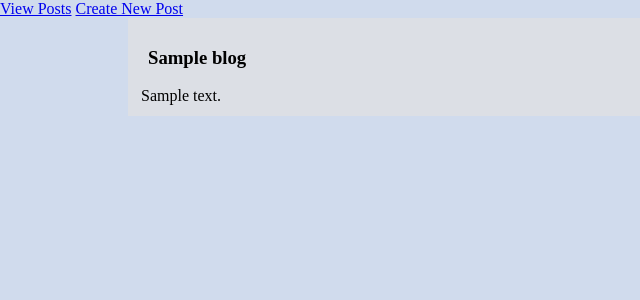
After one commit to bluefishmarine/build-a-blog, a Flask app: template templates/article.html in a window 1280 px wide. The commit adds this page. Shown: the top 300 px of the page, without its empty margins (0-640 px from the left). Run offline with Flask 2, Linux system fonts and the light colour scheme; the template is opened without the code that fills it: most values are stand-ins (such as "Sample title", 1, 10 or a date in 2020); data that the repository does not hold is empty.

Commit message:
final additions

```diff
--- a/main.py
+++ b/main.py
@@ -25,11 +25,15 @@ class Blog(db.Model):
 def index():
     return render_template('home.html')
 
-@app.route('/blog')
+@app.route('/blog', methods = ['GET'])
 def blog():
+    if request.args:
+        id = int(request.args.get("id"))
+        blog = Blog.query.filter_by(id = id).first()
+        print (blog)
+        return render_template("article.html", blog=blog)
 
     blogs = Blog.query.all()
-
     return render_template('blogs.html',blogs = blogs)
 
 @app.route("/new", methods=['GET','POST'])
@@ -41,7 +45,8 @@ def new_post():
         post = Blog(title,body)
         db.session.add(post)
         db.session.commit()
-        return redirect("/blog")
+        id = post.id
+        return redirect("/blog?id={0}".format(id))
 
     return render_template('new.html')
 
--- a/static/style.css
+++ b/static/style.css
@@ -1,3 +1,29 @@
+main{
+	width:100%;
+	/* text-align: center; */
+}
+
+hr{
+	width: 80%;
+}
+
+h1{
+	color: blue;
+}
+
+h3 {
+	margin-left: 20px;
+}
+
+body{
+	margin: 0;
+	background-color: rgb(208, 219, 237);
+}
+
+img{
+	max-width: 80%;
+}
+
 article{
 	margin: 0 10% 0 10%;
 }
@@ -12,3 +38,10 @@ article p{
 	padding-top: 10px;
 	background-color: rgb(220, 223, 229);
 }
+
+footer{
+	text-align: center;
+	background-color: rgb(220, 223, 229);
+	padding: 10px 0 10px 0;
+	margin-top: 100px;
+}
--- /dev/null
+++ b/templates/article.html
@@ -0,0 +1,15 @@
+{% extends 'index.html' %}
+
+
+{% block content %}
+
+<article>
+    <div class="item">
+        <h3>{{blog.title}}</h3>
+        <p>&nbsp;&nbsp;{{blog.body}}</p>
+    </div>
+</article>
+
+
+
+{% endblock %}
--- a/templates/blogs.html
+++ b/templates/blogs.html
@@ -9,16 +9,16 @@
     {% if blogs|length == 0 %}
         <h2>No New Posts Yet</h2>
     {% else %}
-
+    <main>
         {% for blog in blogs %}
         <article>
 				<div class="item">
-					<h3>{{blog.title}}</h3>
+					<h3><a href="/blog?id={{blog.id}}">{{blog.title}}</a></h3>
 					<p>&nbsp;&nbsp;{{blog.body}}</p>
                 </div>
         </article>
         {% endfor %}
-
+    </main>
 
     {% endif%}
 
--- a/templates/index.html
+++ b/templates/index.html
@@ -13,6 +13,8 @@
         <link rel="stylesheet" type="text/css" href="{{ url_for('static',filename='../static/style.css') }}">
     </head>
     <body>
+        <a href="/blog">View Posts</a>
+        <a href="/new">Create New Post</a>
         <!--[if lt IE 7]>
             <p class="browsehappy">You are using an <strong>outdated</strong> browser. Please <a href="#">upgrade your browser</a> to improve your experience.</p>
         <![endif]-->
```
